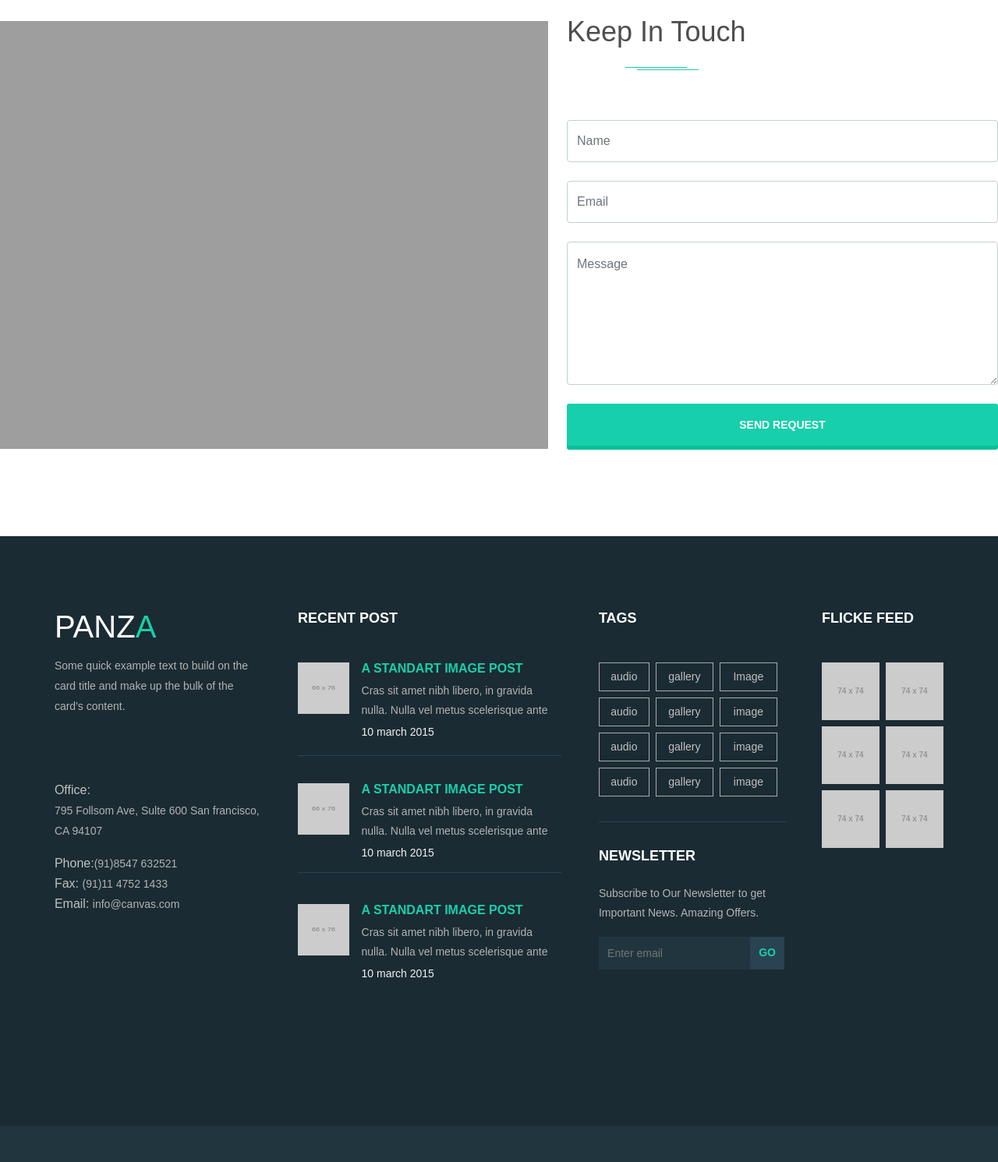
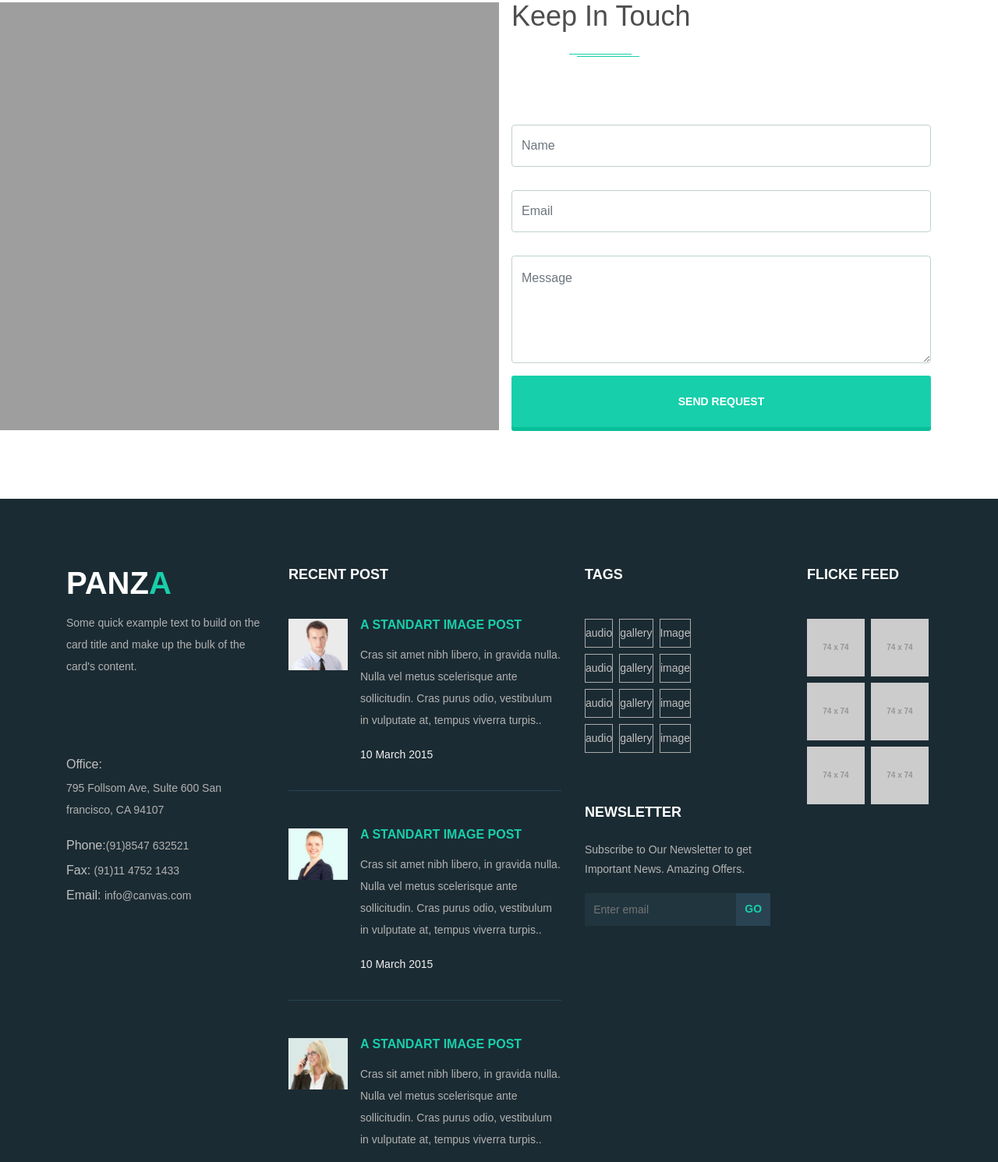
Before and after one commit to olga-solovyeva/landing-bootstrap-4, a plain HTML site: page index.html in a window 1280 px wide. Shown: the part 9811-11302 px from the top of the page at 78% size. Drawn offline with nearby package versions, Linux system fonts and the light colour scheme; placeholder pictures from the web are drawn by us.

Commit message:
contacts & footer responsive styling

```diff
--- a/assets/styles/_contacts.scss
+++ b/assets/styles/_contacts.scss
@@ -1,36 +1,44 @@
 .contacts {
+  padding: 5.5rem 0;
   display: flex;
   width: 100%;
-  padding: 7rem 0;
+
+  @media (max-width: 575.98px) {
+    flex-direction: column;
+    justify-content: center;
+    align-items: center;
+    height: 100%;
+  }
+
+
 
   &__map {
-    width: 944px;
     height: 549px;
     background-color: #9e9e9e;
   }
 
   &__forms {
-    width: 555px;
+    max-width: 570px;
+    width: 100%;
     display: flex;
     flex-direction: column;
-    margin-left: 1.5rem;
     justify-content: space-between;
     font-size: 14px;
-    color: rgb(144, 174, 189);
+    color: #90aebd;
     font-family: "Montserrat-Light", sans-serif;
+
+    @media (max-width: 575.98px) {
+      margin-top: 3rem;
+
+    }
   }
   &__name {
-    height: 54px;
+    line-height: 2.5;
     border: 1px solid #c0d2ce;
 
   }
-  &__email {
-    height: 54px;
-    border: 1px solid #c0d2ce;
 
-  }
   &__message {
-    height: 184px;
     border: 1px solid #c0d2ce;
     padding-top: 1rem;
   }
@@ -41,48 +49,58 @@
     color: rgb(255, 255, 255);
     font-family: "Montserrat-Bold", sans-serif;
     font-weight: bold;
-    width: 553px;
-    height: 54px;
+    width: 100%;
     border-radius: 3px;
     background-color: #17cfab;
     text-transform: uppercase;
-    display: flex;
-    justify-content: center;
-    align-items: center;
     box-shadow: 0px 5px 0px 0px #08bf9a;
     margin-bottom: 4px;
   }
 
   &__title {
     font-size: 36px;
-    color: rgb(78, 78, 78);
+    color: #4e4e4e;
     font-family: "Montserrat-Regular", sans-serif;
     position: relative;
     text-transform: capitalize;
-    line-height: 0.75;
+
+    @media (max-width: 575.98px) {
+      text-align: center;
+      margin-bottom: 3rem;
+    }
 
     &:before {
       content: "";
-      width: 79px;
+      width: 80px;
       height: 4px;
       border-bottom: 1px solid #18cfab;
       position: absolute;
-      top: 3.5rem;
-      left: 4.7rem;
+      top: calc(100% + 1.7rem);
+      left: 10%;
+      margin-left: 20px;
+
+      @media (max-width: 575.98px) {
+        left: 50%;
+        margin-left: -45px;
+      }
+
     }
     &:after {
       content: "";
-      width: 79px;
+      width: 80px;
       height: 4px;
       border-bottom: 1px solid #18cfab;
       position: absolute;
-      top: 3.7rem;
-      left: 5.6rem;
+      top: calc(100% + 1.9rem);
+      left: 10%;
+      margin-left: 30px;
+
+      @media (max-width: 575.98px) {
+        left: 50%;
+        margin-left: -35px;
+      }
     }
 
   }
-  &__form-group {
-    display: flex;
-    margin-bottom: 1.5rem;
-  }
+
 }
--- a/assets/styles/_footer.scss
+++ b/assets/styles/_footer.scss
@@ -1,36 +1,38 @@
 .footer {
-  width: 100%;
-  height: 757px;
+
   background-color: #1b2b33;
-  display: flex;
-  justify-content: center;
-  padding-top: 6rem;
 
-  &__adress-block {
-    align-content: flex-start;
-    width: 264px;
+  &__block {
+    max-width: 1140px;
+    display: flex;
+    height: 100%;
+    padding: 5.5rem 0;
+    width: 100%;
+    flex-wrap: wrap;
+
+    @media (max-width: 575.98px) {
+      flex-direction: column;
+      align-items: center;
+    }
 
   }
 
   &__adress-info {
     font-size: 14px;
-    line-height: 26px;
+    line-height: 2;
     color: rgb(178, 178, 178);
     font-family: "Montserrat-Light", sans-serif;
-    height: 96px;
-    margin-bottom: 4rem;
 
   }
 
   &__adress-contacts {
     font-size: 16px;
-    line-height: 26px;
+    line-height: 2;
     color: rgb(193, 193, 193);
     font-family: "Montserrat-Regular", sans-serif;
 
     &--info {
       font-size: 14px;
-      line-height: 26px;
       color: rgb(178, 178, 178);
       font-family: "Montserrat-Light", sans-serif;
     }
@@ -41,65 +43,40 @@
     font-family: "Montserrat-Regular", sans-serif;
     text-transform: uppercase;
     margin-bottom: 1.1rem;
+    font-weight: bold;
 
     &--a {
       color: #18cfab;
     }
   }
 
-  &__recent-post-block {
-    display: flex;
+  &__recent-post-title {
     font-size: 18px;
     color: rgb(255, 255, 255);
     font-family: "Montserrat-Bold", sans-serif;
-    flex-direction: column;
     text-transform: uppercase;
     font-weight: bold;
-    margin-left: 3rem;
   }
 
-  &__recent-post-card {
-    width: 338px;
-    display: flex;
-    font-weight: normal;
-    text-transform: none;
-    align-self: flex-start;
-    position: relative;
-    margin-bottom: 3.2rem;
+  &__recent-post-media {
+    border-bottom: 1px solid #284453;
 
-    &:after {
-      width: 338px;
-      height: 1px;
-      background-color: #284453;
-      content: "";
-      position: absolute;
-      top: 110%;
-    }
-    &:first-of-type {
-      padding-top: 3rem;
-
-    }
     &:last-of-type {
-      &:after {
-        display: none;
-      }
+      border-bottom: none;
     }
   }
   &__recent-post-img {
     width: 76px;
     height: 66px;
     background-color: #959595;
-    margin-right: 1rem;
   }
 
-  &__recent-post-block-text {
-    width: 297px;
-  }
+
   &__recent-post-text {
     font-size: 14px;
     color: rgb(178, 178, 178);
     font-family: "Montserrat-Light", sans-serif;
-    line-height: 25px;
+    line-height: 2;
 
     &--title {
       font-size: 16px;
@@ -107,14 +84,15 @@
       font-family: "Montserrat-Bold", sans-serif;
       font-weight: bold;
       text-transform: uppercase;
-      margin-bottom: 0.5rem;
 
     }
     &--date {
       font-size: 14px;
-      line-height: 30px;
+      line-height: 2;
       color: rgb(241, 241, 241);
       font-family: "Montserrat-Light", sans-serif;
+      text-transform: capitalize;
+
     }
   }
   &__tags-block {
@@ -130,7 +108,7 @@
       content: "";
       position: absolute;
       top: 110%;
-      width: 241px;
+      //width: 241px;
       height: 1px;
       background-color: #284453;
     }
@@ -158,7 +136,7 @@
 
   &__tags-btn {
     height: 37px;
-    width: 74px;
+    //width: 74px;
     background-color: transparent;
     border: 1px solid #ababab;
     display: flex;
@@ -175,7 +153,7 @@
     }
 
     &--audio {
-      width: 65px;
+      //width: 65px;
 
     }
   }
@@ -183,7 +161,6 @@
   &__tags-newsletter {
     display: flex;
     flex-direction: column;
-    margin-left: 3rem;
 
   }
 
@@ -199,7 +176,7 @@
     }
 
     &--text {
-      width: 228px;
+      //width: 228px;
       height: 68px;
       font-size: 14px;
       color: rgb(180, 180, 180);
@@ -240,7 +217,6 @@
     text-transform: uppercase;
     font-weight: bold;
     margin-bottom: 3rem;
-    margin-left: 3rem;
 
     &--block {
       display: flex;
--- a/assets/styles/_odds.scss
+++ b/assets/styles/_odds.scss
@@ -2,7 +2,7 @@
   background: #223541;
 
   @media (min-width: 992px) {
-    background: #223541 url("./assets/images/icons/odds_bg-img.png") no-repeat left bottom border-box;
+    background: #223541 url("./assets/images/odds_bg-img.png") no-repeat left bottom border-box;
     background-size: 70%;
     background-position: left 90%;
     height: 924px;
--- a/index.html
+++ b/index.html
@@ -1109,45 +1109,45 @@
     </div>
 </div>
 
+<div class="d-flex w-100">
 <div class="contacts">
-    <div class="contacts__map"></div>
-    <div class="contacts__forms">
-        <div class="contacts__title">keep in touch</div>
+    <div class="contacts__map col-md-6  col-12"></div>
+    <div class="contacts__forms px-3">
+        <p class="contacts__title">keep in touch</p>
 
         <form>
-            <div class="contacts__form-group">
-                <label for="exampleFormControlInput1"></label>
+            <div class="form-group">
+                <label for="contactsName"></label>
                 <input type="name" class="form-control contacts__name "
-                       id="exampleFormControlInput1" placeholder="Name">
+                       id="contactsName" placeholder="Name">
             </div>
-            <div class="contacts__form-group">
-                <label for="exampleFormControlInput1"></label>
-                <input type="email" class="form-control contacts__email "
-                       id="exampleFormControlInput2" placeholder="Email">
+            <div class="form-group">
+                <label for="contactsMail"></label>
+                <input type="email" class="form-control contacts__name "
+                       id="contactsMail" placeholder="Email">
             </div>
 
 
-            <div class="contacts__form-group">
-                <label for="exampleFormControlTextarea1"></label>
-                <textarea class="form-control contacts__message" id="exampleFormControlTextarea1"
+            <div class="form-group">
+                <label for="contactsMessage"></label>
+                <textarea class="form-control contacts__message pb-5" id="contactsMessage"
                           rows="3" placeholder="Message"></textarea>
             </div>
-            <div class="contacts__btn">send request</div>
+            <button class="btn contacts__btn py-4">send request</button>
 
         </form>
     </div>
 </div>
+</div>
 
-
-<div class="footer">
-
-
-    <div class="footer__adress-block">
+<div class="d-flex w-100 justify-content-center footer">
+    <div class="footer__block">
+        <div class="col-lg-3 col-md-6 col-12">
             <div class="footer__adress-logo">panz<span
                     class="footer__adress-logo--a">a</span></div>
-        <div class="footer__adress-info">Some quick example text to build on the card
+            <p class="footer__adress-info pb-5 mb-5">Some quick example text to build on the card
                 title and make up the bulk of the card's content.
-        </div>
+            </p>
             <div class="footer__adress-contacts"> Office:
                 <p class="footer__adress-contacts--info">795 Follsom Ave, Sulte 600 San francisco, CA 94107</p></div>
             <div class="footer__adress-contacts">Phone:<span
@@ -1160,45 +1160,50 @@
         </div>
 
 
-    <div class="footer__recent-post-block">
-        recent post
-        <div class="footer__recent-post-card">
-            <img class="footer__recent-post-img" src="http://via.placeholder.com/66x76"
+        <div class="col-lg-4 col-md-6 col-12">
+            <p class="footer__recent-post-title mb-5"> recent post</p>
+
+            <ul class="list-unstyled">
+                <li class="media footer__recent-post-media pb-3 mb-5">
+                    <img class="mr-3 footer__recent-post-img" src="./assets/images/icons/team.png"
                          alt="Generic placeholder image">
-            <div class="footer__recent-post-block-text">
-                <div class="footer__recent-post-text--title">a standart image post</div>
-                <div class=" footer__recent-post-text">Cras sit amet nibh libero, in gravida nulla. Nulla vel metus
-                    scelerisque ante
+                    <div class="media-body">
+                        <p class="footer__recent-post-text--title">a standart image post</p>
+                        <p class="footer__recent-post-text"> Cras sit amet nibh libero, in gravida nulla. Nulla vel
+                            metus scelerisque ante sollicitudin.
+                            Cras purus odio, vestibulum in vulputate at, tempus viverra turpis..
+                        </p>
+                        <p class="footer__recent-post-text--date">10 march 2015</p>
                     </div>
-                <div class="footer__recent-post-text--date">10 march 2015</div>
+                </li>
+                <li class="media footer__recent-post-media pb-3 mb-5">
+                    <img class="mr-3 footer__recent-post-img" src="./assets/images/icons/team3.png"
+                         alt="Generic placeholder image">
+                    <div class="media-body">
+                        <p class="footer__recent-post-text--title">a standart image post</p>
+                        <p class="footer__recent-post-text"> Cras sit amet nibh libero, in gravida nulla. Nulla vel
+                            metus scelerisque ante sollicitudin.
+                            Cras purus odio, vestibulum in vulputate at, tempus viverra turpis..
+                        </p>
+                        <p class="footer__recent-post-text--date">10 march 2015</p>
                     </div>
+                </li>
+                <li class="media footer__recent-post-media pb-3 mb-5">
+                    <img class="mr-3 footer__recent-post-img" src="./assets/images/icons/team1.png"
+                         alt="Generic placeholder image">
+                    <div class="media-body">
+                        <p class="footer__recent-post-text--title">a standart image post</p>
+                        <p class="footer__recent-post-text"> Cras sit amet nibh libero, in gravida nulla. Nulla vel
+                            metus scelerisque ante sollicitudin.
+                            Cras purus odio, vestibulum in vulputate at, tempus viverra turpis..
+                        </p>
+                        <p class="footer__recent-post-text--date">10 march 2015</p>
                     </div>
-        <div class="footer__recent-post-card">
-            <img class="footer__recent-post-img" src="http://via.placeholder.com/66x76"
-                 alt="Generic placeholder image">
-            <div class="footer__recent-post-block-text">
-                <div class="footer__recent-post-text--title">a standart image post</div>
-                <div class=" footer__recent-post-text">Cras sit amet nibh libero, in gravida nulla. Nulla vel metus
-                    scelerisque ante
-                </div>
-                <div class="footer__recent-post-text--date">10 march 2015</div>
-            </div>
+                </li>
+            </ul>
         </div>
 
-        <div class="footer__recent-post-card">
-            <img class="footer__recent-post-img" src="http://via.placeholder.com/66x76"
-                 alt="Generic placeholder image">
-            <div class="footer__recent-post-block-text">
-                <div class="footer__recent-post-text--title">a standart image post</div>
-                <div class=" footer__recent-post-text">Cras sit amet nibh libero, in gravida nulla. Nulla vel metus
-                    scelerisque ante
-                </div>
-                <div class="footer__recent-post-text--date">10 march 2015</div>
-            </div>
-        </div>
-    </div>
-
-    <div class="footer__tags-newsletter">
+        <div class="footer__tags-newsletter col-lg-3 col-md-6 col-12">
             <div class="footer__tags-block">
                 tags
 
@@ -1247,7 +1252,7 @@
         </div>
 
 
-    <div class="footer__flicke">
+        <div class="footer__flicke col-lg-2 col-md-6 col-12">
 
             flicke feed
             <div class="footer__flicke--block">
@@ -1277,6 +1282,8 @@
 
 
     </div>
+</div>
+
 <div class="footer__copyright">
     <p class="m-0">copyright 2017 <span class="footer__copyright--logo"> panza </span> |all rights reserved </p>
 </div>
```
Also changed, not shown: assets/styles/_4-options.scss (line endings or trailing spaces), style.css, 1 other file. Lines whose indentation alone changed are shown as unchanged.
